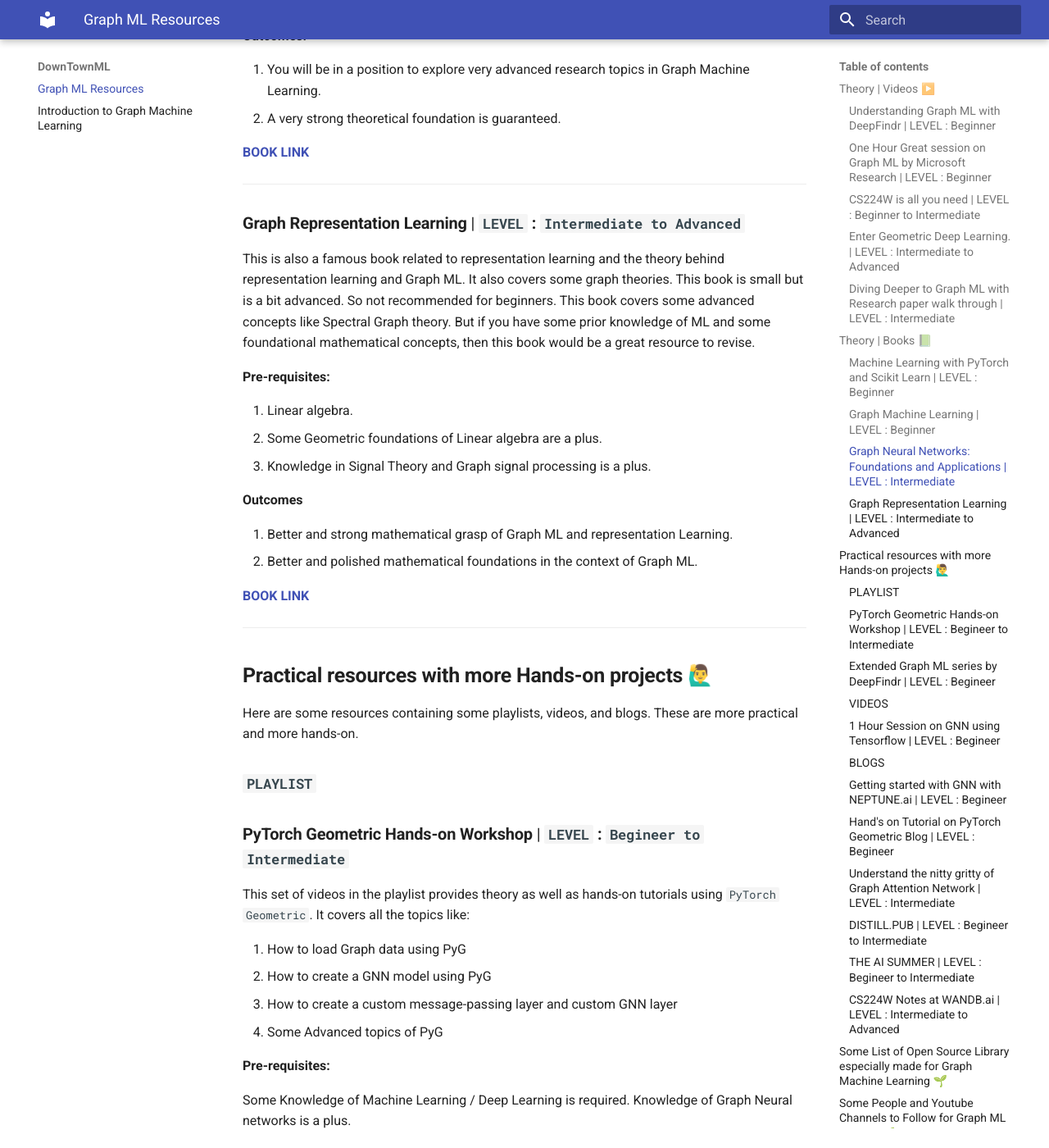
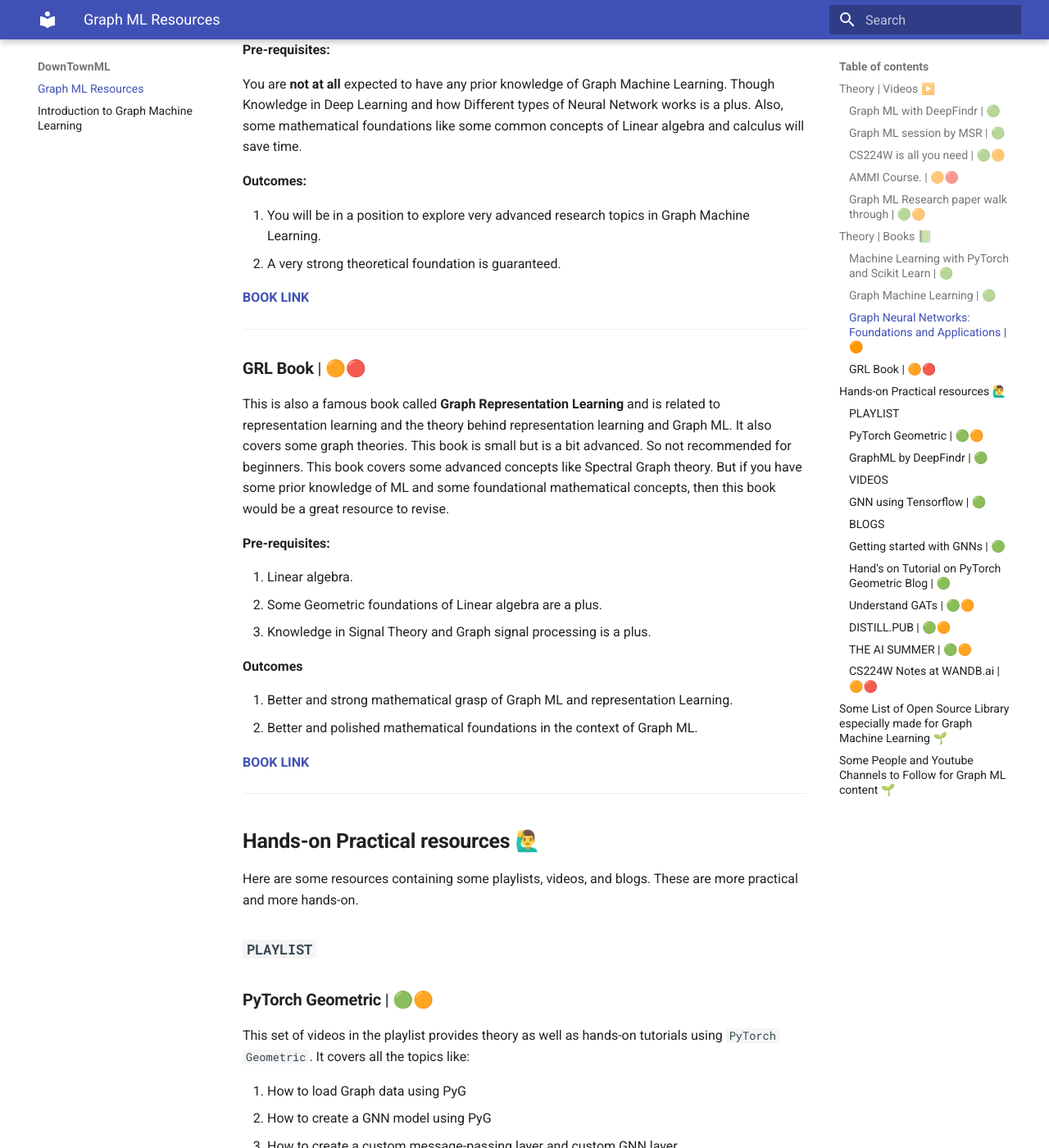
Before and after one commit to Anindyadeep/DownTownML, an MkDocs documentation site: the page built from docs/index.md, in a window 1280 px wide and 1400 px high, scrolled down 5162 px. Shown: the whole window at 82% size. Built offline with MkDocs 1.6.1 and Material for MkDocs 9.7.7, drawn with Linux system fonts in a browser that asks for light colours; some of the changed text lies outside the part shown.

```diff
--- a/docs/index.md
+++ b/docs/index.md
@@ -5,9 +5,17 @@
 
 One of the cool topics to study these days is `Graph Machine Learning. So here are a bunch of **FREE** resources that can help to kickstart the Graph ML journey. I have sorted these resources based on the degree of complexity and the time taken to finish them. There is no such constraint to finish some resource in some stipulated time. Everyone is expected to learn at their own pace.
 
+**`Please note, the level of difficulty is shown by the following emojies:`**
+
+1. Easy / Begineers : 🟢
+2. Medium / Intermediate : 🟠
+3. Hard / Advanced : 🔴
+
+There are some resource, which can not be explicitely defined by one emoji. So for example tags like (beginner to intermediate) is represented by this: 🟢🟠
+
 ## **Theory** | **`Videos`** ▶️
 
-### **Understanding Graph ML with [DeepFindr](https://www.youtube.com/c/DeepFindr)** | **`LEVEL` : `Beginner`**
+### **Graph ML with [DeepFindr](https://www.youtube.com/c/DeepFindr)** | 🟢
 
 If you just want some good **intuition** about how Graph Neural Networks work with fewer maths, check out this playlist : [**PLAYLIST**](https://www.youtube.com/playlist?list=PLV8yxwGOxvvoNkzPfCx2i8an--Tkt7O8Z). First, just go through the **first 6** videos and it will give you a good understanding of the basics of Graph ML and Graph Nets.
 
@@ -26,7 +34,7 @@ You are **not at all** expected to have any prior knowledge of Graph Machine Lea
 
 ----
 
-### **One Hour Great session on Graph ML by Microsoft Research** | **`LEVEL` : `Beginner`**
+### **Graph ML session by MSR** | 🟢
 
 If you want to understand Graph Machine Learning in just 1 session, Check out this [**Video**](https://www.youtube.com/watch?v=zCEYiCxrL_0) by **Microsoft Research**. Here you will get to learn about the very fundamentals of Graph Neural Networks. How do the message passing paradigms works?
 
@@ -44,7 +52,7 @@ You are **not at all** expected to have any prior knowledge of Graph Machine Lea
 
 ----
 
-### **CS224W is all you need** | **`LEVEL` : `Beginner to Intermediate`**
+### **CS224W is all you need** | 🟢🟠
 
 [**Stanford Engineering**](https://www.youtube.com/c/stanfordengineering/playlists) is one of the best resources out there to study any topics of Machine Learning or Deep Learning. This [**playlist**](https://www.youtube.com/playlist?list=PLoROMvodv4rPLKxIpqhjhPgdQy7imNkDn) is very long and descriptive. But it is worth watching. It covers from the very basics of **`Graph theory`**, to how **`Graph Neural Networks`** and also it covers the practical aspects of Graph ML too. Some of that includes how to deal with **`Scalability`** in Graph Machine Learning. This playlist is rather a full course on Graph Machine Learning. So it is worth investing the time in completing this course on Graph ML.
 
@@ -65,9 +73,9 @@ You are **not at all** expected to have any prior knowledge of Graph Machine Lea
 
 ----
 
-### **Enter Geometric Deep Learning.** | **`LEVEL` : `Intermediate to Advanced`**
+### **AMMI Course.** | 🟠🔴
 
-Here comes another [**playlist**](https://www.youtube.com/playlist?list=PLn2-dEmQeTfQ8YVuHBOvAhUlnIPYxkeu3), also known as the AMMI Geometric Deep Learning course. This course deals with exploring the underlined fundamental representations of natural entities like `geodesics`, `manifolds`, `mesh structures` by treating those as Graphs. This is exciting and this subfield is also called Geometric Deep Learning. Legendary Graph ML researchers, **`Michael Bronstein (Imperial College/Twitter)  Joan Bruna (NYU)  Taco Cohen (Qualcomm), and Petar Veličković (DeepMind)`** are the instructors of this course.
+Here comes another [**playlist**](https://www.youtube.com/playlist?list=PLn2-dEmQeTfQ8YVuHBOvAhUlnIPYxkeu3), also known as the **AMMI Geometric Deep Learning course**. This course deals with exploring the underlined fundamental representations of natural entities like `geodesics`, `manifolds`, `mesh structures` by treating those as Graphs. This is exciting and this subfield is also called Geometric Deep Learning. Legendary Graph ML researchers, **`Michael Bronstein (Imperial College/Twitter)  Joan Bruna (NYU)  Taco Cohen (Qualcomm), and Petar Veličković (DeepMind)`** are the instructors of this course.
 
 **Pre-requisites:**
 
@@ -88,7 +96,7 @@ In short, the outcome would be very satisfying and would open a new door for res
 
 -----
 
-### **Diving Deeper to Graph ML with Research paper walk through** | **`LEVEL` : `Intermediate`**
+### **Graph ML Research paper walk through** | 🟢🟠
 
 Reading a research paper is a great way to understand and dive deeper into some topic. So, if you want to understand some of the most popular Graph Neural Network architecture papers as well as the newer topics of Graph ML covering the geometric perspectives, then you must check out the awesome paper walkthrough series by **`Aleksa Gordić, (Deepmind)`**
 
@@ -96,6 +104,7 @@ Reading a research paper is a great way to understand and dive deeper into some
 It's better to have some **prior** Knowledge in Graph Machine Learning. And stuffs like how a **GNN** fundamentally works would save your time by not getting confused during watching the playlist.
 
 **Outcomes:**
+
 1. A better and deeper Knowledge of Graph ML.
 2. Understand how to read a research paper and get insights from it.
 
@@ -110,7 +119,7 @@ It's better to have some **prior** Knowledge in Graph Machine Learning. And stuf
 
 Now that you have got some cool video resources, here are some books for book lovers. Also, this book provides a better in-depth understanding of Graph Machine Learning.
 
-### **Machine Learning with PyTorch and Scikit Learn** | **`LEVEL` : `Beginner`**
+### **Machine Learning with PyTorch and Scikit Learn** | 🟢
 
 One of the best books out there for beginners in ML. This book not only covers the basics of Machine Learning, and deep learning but also contains some cool topics like Graph ML and Deep Reinforcement Learning. **`Chapter 18`** contains the full theory of what Graph ML is, and its different use cases. It also helps you to code a simple Graph Neural Network model from scratch in `PyTorch`.
 
@@ -130,7 +139,7 @@ To **get started** with the book in **general**, you absolutely **do not** need
 
 ----
 
-### **Graph Machine Learning** | **`LEVEL` : `Beginner`**
+### **Graph Machine Learning** | 🟢
 
 Now if you want to get a hands-on book dedicated to the basics of graphs and topics like How to load a Graph dataset, visualize it using `NetworkX` and create Machine Learning models to operate on this dataset using `Tensorflow`. This book is a perfect pick. Also, this book has some better visualizations to make readers understand the topics. So definitely check this out, if you are more aligned with Tensorflow.
 
@@ -149,7 +158,7 @@ You are **not at all** expected to have any prior knowledge of Graph Machine Lea
 
 ----
 
-### **Graph Neural Networks: Foundations and Applications** | **`LEVEL` : `Intermediate`**
+### **Graph Neural Networks: Foundations and Applications** | 🟠
 
 This book provides you with a more formal way to teach Graph Machine Learning in general and how Graph Neural Networks in particular. It teaches what `Representation Learning` in general is. And also provides a great depth of how `representation learning` is used in the context of images, sound, texts, and graphs. From very popular topics to very newer and untouched topics in graph ML, this book covers it all. The book has 700+ pages. But it is not required to finish the book at once. But reading this book is surely worth it when it comes to understanding different Graph ML topics in depth.
 
@@ -167,9 +176,9 @@ You are **not at all** expected to have any prior knowledge of Graph Machine Lea
 
 ----
 
-### **Graph Representation Learning** | **`LEVEL` : `Intermediate to Advanced`**
+### **GRL Book** | 🟠🔴
 
-This is also a famous book related to representation learning and the theory behind representation learning and Graph ML. It also covers some graph theories. This book is small but is a bit advanced. So not recommended for beginners. This book covers some advanced concepts like Spectral Graph theory. But if you have some prior knowledge of ML and some foundational mathematical concepts, then this book would be a great resource to revise.
+This is also a famous book called **Graph Representation Learning** and is related to representation learning and the theory behind representation learning and Graph ML. It also covers some graph theories. This book is small but is a bit advanced. So not recommended for beginners. This book covers some advanced concepts like Spectral Graph theory. But if you have some prior knowledge of ML and some foundational mathematical concepts, then this book would be a great resource to revise.
 
 **Pre-requisites:**
 
@@ -190,13 +199,13 @@ This is also a famous book related to representation learning and the theory beh
 
 
 
-## **Practical resources with more Hands-on projects** 🙋‍♂️
+## **Hands-on Practical resources** 🙋‍♂️
 
 Here are some resources containing some playlists, videos, and blogs. These are more practical and more hands-on.
 
 ### **`PLAYLIST`**
 
-### **PyTorch Geometric Hands-on Workshop** | **`LEVEL` : `Begineer to Intermediate`**
+### **PyTorch Geometric** | 🟢🟠
 This set of videos in the playlist provides theory as well as hands-on tutorials using `PyTorch Geometric`. It covers all the topics like:
 
 1. How to load Graph data using PyG
@@ -212,7 +221,7 @@ Some Knowledge of Machine Learning / Deep Learning is required. Knowledge of Gra
 
 ----
 
-### **Extended Graph ML series by [DeepFindr](https://www.youtube.com/c/DeepFindr)** | **`LEVEL` : `Begineer`**
+### **GraphML by [DeepFindr](https://www.youtube.com/c/DeepFindr)** | 🟢
 
 This Playlist contains a full playlist that covers the whole basics of Graph Machine Learning. It provides cool animations and also does hand on practical using `PyTorch Geometric`. It is worth checking out.
 
@@ -234,7 +243,7 @@ Some Knowledge of Machine Learning / Deep Learning is a plus. But you are **not*
 
 ### **`VIDEOS`**
 
-### **1 Hour Session on GNN using Tensorflow** | **`LEVEL` : `Begineer`**
+### **GNN using Tensorflow** | 🟢
 
 Check out this great 1 hr session come tutorial by **`Petar Veličković`**, Where he provides some great insights on how graph machine learning works and also does a hands-on session using `TensorFlow`. So `TensorFlow` lovers, this video is a perfect fit for you.
 
@@ -255,8 +264,8 @@ Some Knowledge of Machine Learning / Deep Learning is a plus. But you are **not*
 
 ### **`BLOGS`**
 
-### **Getting started with GNN with NEPTUNE.ai** | **`LEVEL` : `Begineer`**
-If want to understand the basics of GNNs, message passing, applications of GNNs, and also code a simple GNN with bare PyTorch, then this blog is all you need. One of the most compact blogs that cover all the above topics. This blog is also good for beginners if they want to get a small glimpse of Graph ML in a short period.
+### **Getting started with GNNs** | 🟢
+If want to understand the basics of GNNs, message passing, applications of GNNs, and also code a simple GNN with bare PyTorch, then this blog is all you need. One of the most compact blogs that cover all the above topics. This blog is also good for beginners if they want to get a small glimpse of Graph ML in a short period.This blog is powered by **[Neptune.ai](https://neptune.ai/)**
 
 **Pre-requisites:**
 
@@ -273,7 +282,7 @@ Some Knowledge of Machine Learning / Deep Learning is a plus. But you are **not*
 
 ----
 
-### **Hand's on Tutorial on PyTorch Geometric Blog** | **`LEVEL` : `Begineer`**
+### **Hand's on Tutorial on PyTorch Geometric Blog** | 🟢
 
 This is a great blog for starters who want to enter the Graph ML space. This two-part blog covers the very basics of Graph Machine learning concepts and also implements those concepts on PyTorch using a real-world dataset. The blog is interactive and it sure will be worth it to check that out.
 
@@ -290,7 +299,7 @@ Some Knowledge of Machine Learning / Deep Learning is a plus. But you are **not*
 
 ----
 
-### **Understand the nitty gritty of Graph Attention Network** | **`LEVEL` : `Intermediate`**
+### **Understand GATs** | 🟢🟠
 
 This blog is provided by the Deep Learning group of the Indian Institute of Technology Roorkee (IITR). This blog provides some great insights about the very basic difference between the two most popular architectures viz: `Graph Convolutional Network (GCN)` and `Graph Attention Network (GAT)`. This blog also provides an in-depth tutorial of `Graph Attention Network` and also provides the inner working through `PyTorch` Code. Readers can gain some great insights and their foundations polished in the working of GATs.
 
@@ -301,7 +310,7 @@ This blog is provided by the Deep Learning group of the Indian Institute of Tech
 
 ----
 
-### **DISTILL.PUB** | **`LEVEL` : `Begineer to Intermediate`**
+### **DISTILL.PUB** | 🟢🟠
 One of the most interactive blogs that cover the topic of Graph Machine Learning. Though some parts cover the spectral graph machine learning concepts (in part 2), which require some math concepts. However, readers not aware of those concepts can just only read this blog to visualize the different representations and animations to get more intuition.
 
 **Pre-requisites:**
@@ -318,7 +327,7 @@ Readers will get to build great visual intuition about what Graph Machine Learni
 ----
 
 
-### **THE AI SUMMER** | **`LEVEL` : `Begineer to Intermediate`**
+### **THE AI SUMMER** | 🟢🟠
 
 **THE AI SUMMER**, is one of the best new age Machine Learning blogs that not only covers Graph Machine Learning but other Hot topics like Transformers, ViTs, Multimodal learning, etc. The blog contains a subsection dedicated to Graph Machine Learning. The blog explains Graph ML and the working of GNNs along with its code in a very compact form. This source is very much useful to get some more added information regarding Graph Machine Learning.
 
@@ -331,7 +340,7 @@ Readers will get to build great visual intuition about what Graph Machine Learni
 
 ----
 
-### **CS224W Notes at WANDB.ai** | **`LEVEL` : `Intermediate to Advanced`**
+### **CS224W Notes at WANDB.ai** | 🟠🔴
 
 Another great resource of Graph Machine Learning. These are the notes of the popular **[CS224W](https://web.stanford.edu/class/cs224w/)** course. This set of blogs covers the basics of Graph theory along with some theories of topology and network science. Further, it covers the foundational theories of Graph Neural networks and message passing. This blog is more like revision notes, so the readers should have some prior knowledge of Machine Learning and Graph Machine Learning.
 
--- a/mkdocs.yml
+++ b/mkdocs.yml
@@ -1,2 +1,2 @@
 site_name: DownTownML
-theme : material
+theme: material
```
Also changed, not shown: 1 other file.
